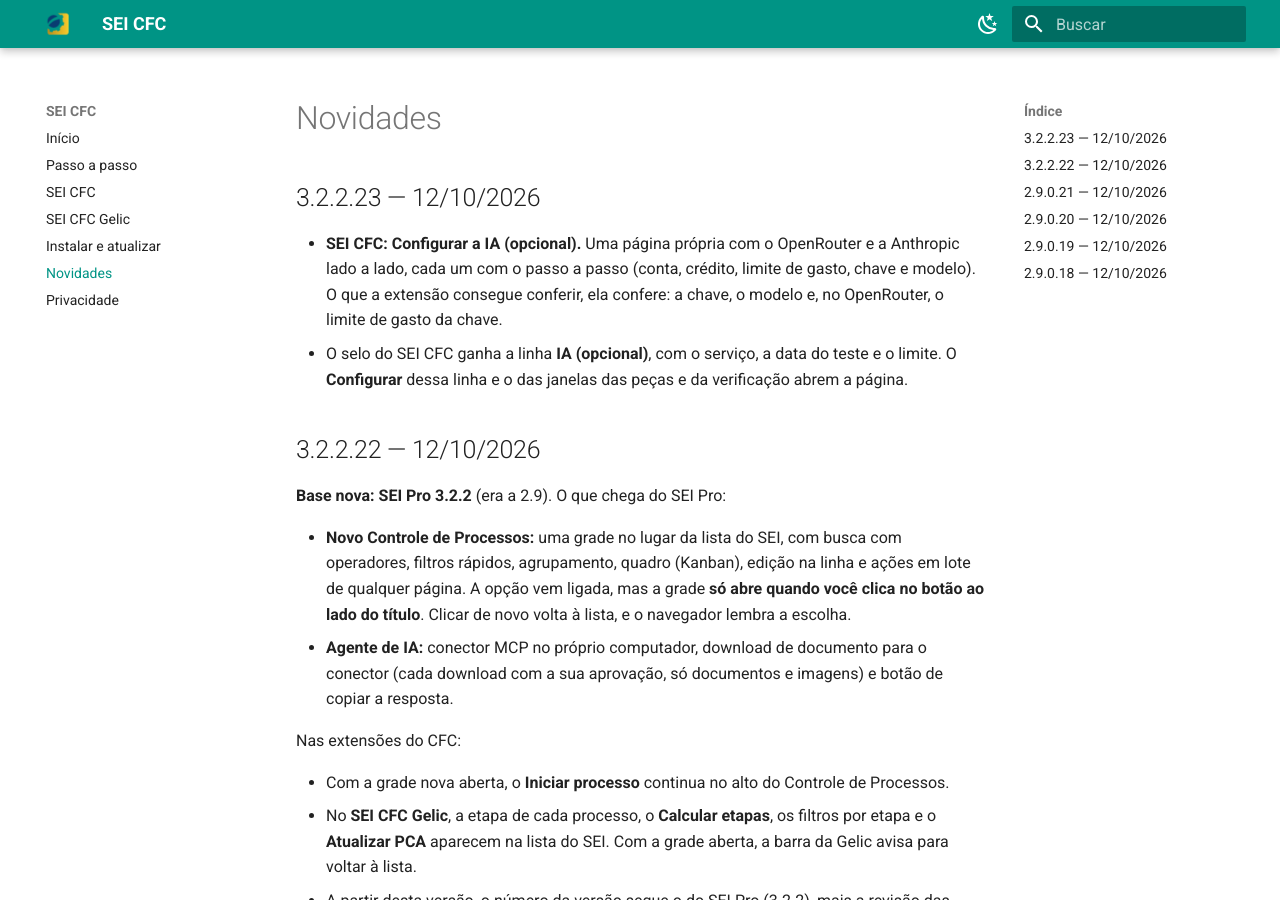
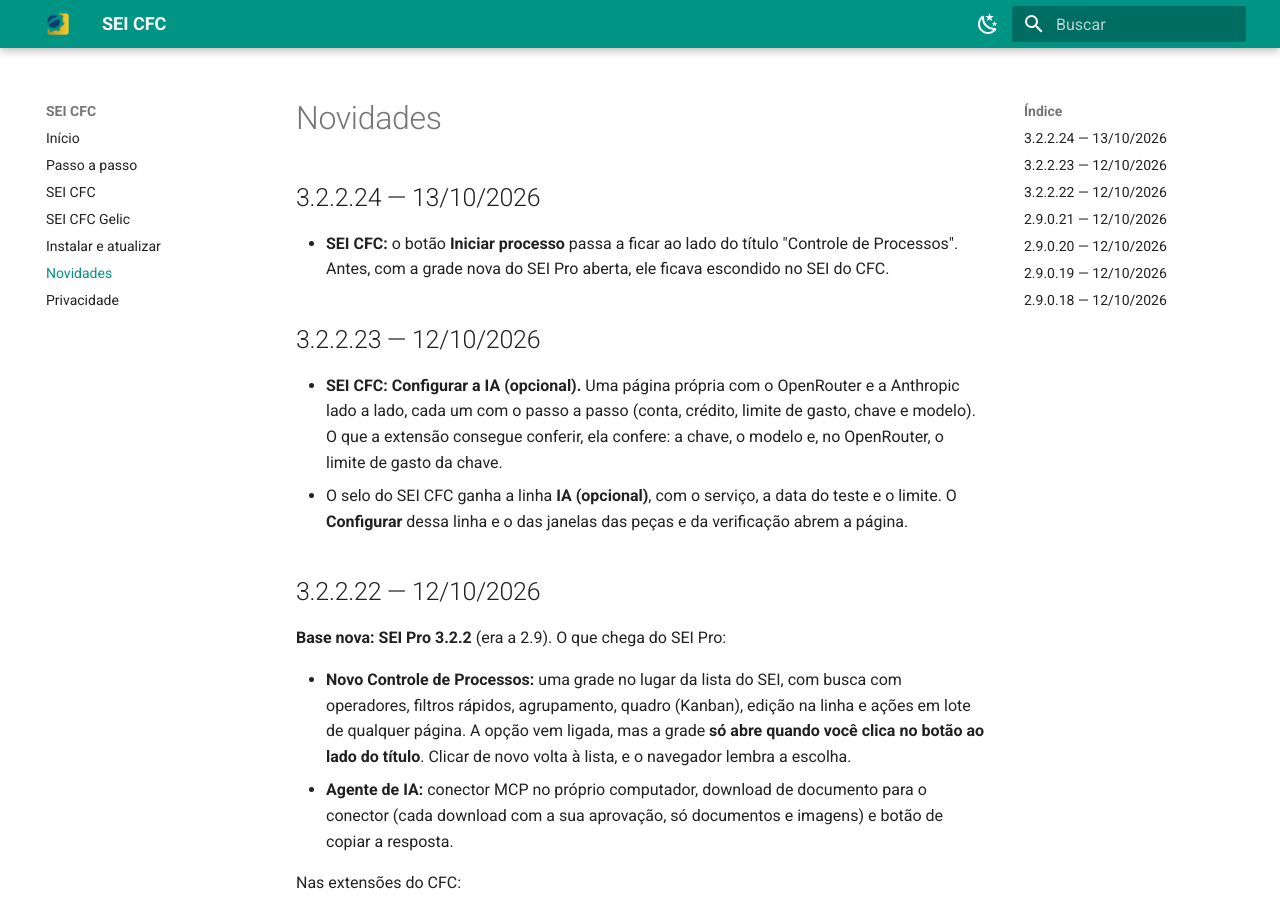
Before and after one commit to sei-cfc/sei-cfc.github.io, an MkDocs documentation site: the page built from docs/novidades.md, in a window 1280 px wide and 900 px high. Built offline with MkDocs 1.6.1 and Material for MkDocs 9.7.7, drawn with Linux system fonts in a browser that asks for light colours.

Commit message:
Versão 3.2.2.24

```diff
--- a/docs/novidades.md
+++ b/docs/novidades.md
@@ -1,4 +1,9 @@
 # Novidades
+
+## 3.2.2.24 — 13/10/2026 {#v3-2-2-24}
+
+- **SEI CFC:** o botão **Iniciar processo** passa a ficar ao lado do título "Controle de Processos". Antes, com a grade
+  nova do SEI Pro aberta, ele ficava escondido no SEI do CFC.
 
 ## 3.2.2.23 — 12/10/2026 {#v3-2-2-23}
 
```
